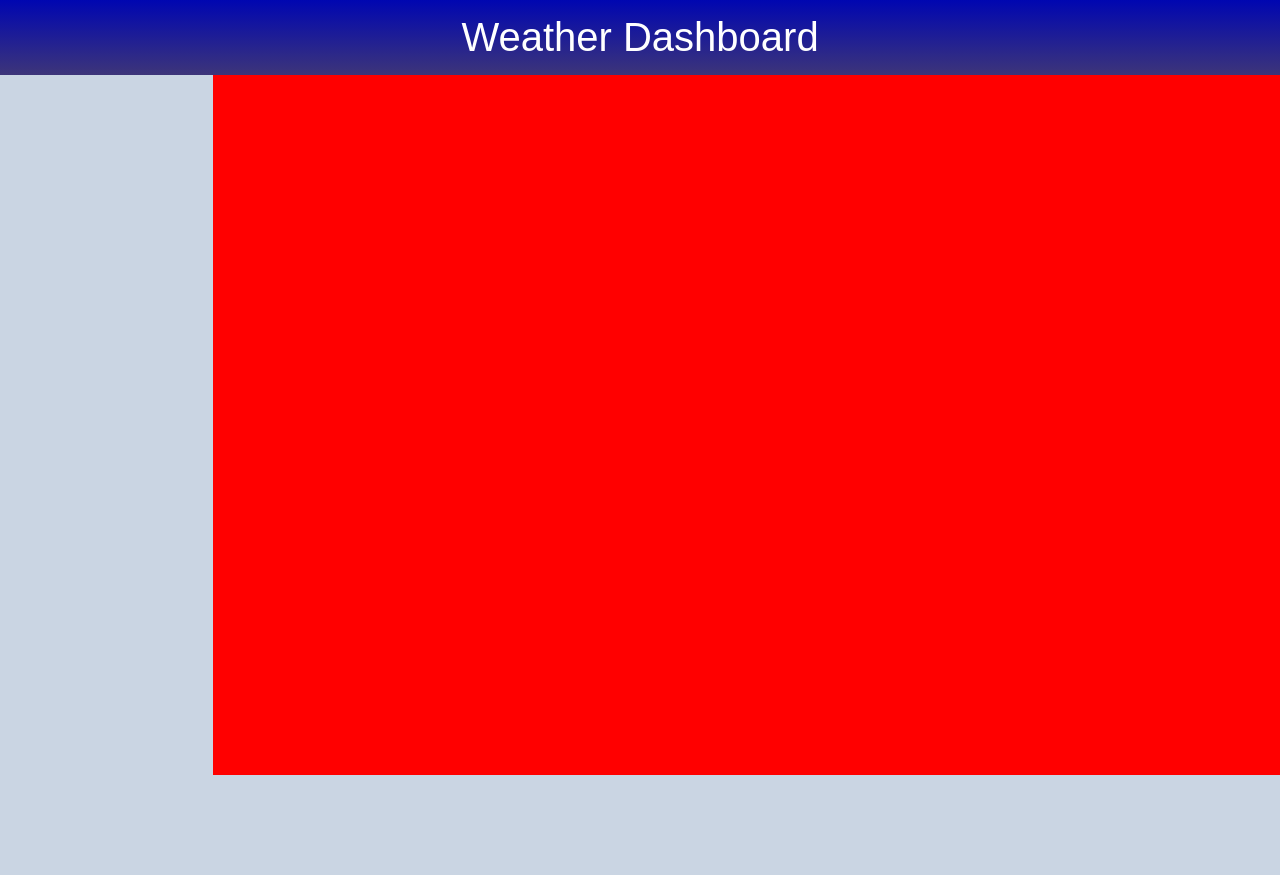
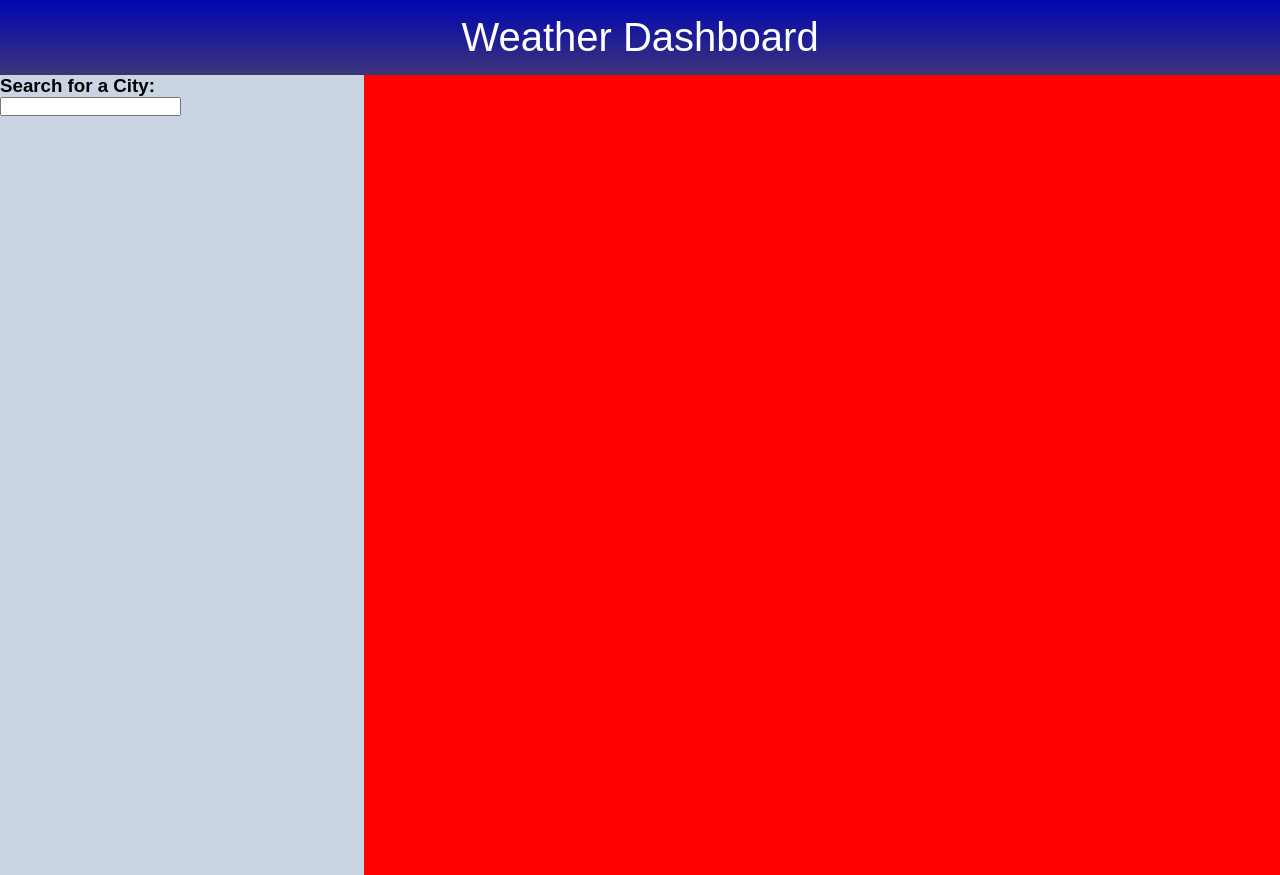
Before and after one commit to WorldUnfurled/weather-dashboard_BG, a plain HTML site: page index.html in a window 1280 px wide. Before the commit the page ends 800 px from the top, so only its background shows below. Drawn offline with Linux system fonts and the light colour scheme; no server answers.

Commit message:
Added search description and input to sidebar; Made main section size 100 vh

```diff
--- a/assets/css/style.css
+++ b/assets/css/style.css
@@ -25,7 +25,7 @@ aside {
 }
 
 main {
-    height: 700px;
+    height: 100vh;
     flex-grow: 5;
     background-color: red;
 }
--- a/assets/js/script.js
+++ b/assets/js/script.js
@@ -23,10 +23,15 @@ function getForecast() {
 
             for (var i = 0; i < 6; i++) {
                 weather = data.daily[i].weather[0].main; //Weather
+                console.log(data.daily[i].weather[0].main);
                 temp = data.daily[i].temp.day; //Temperature
+                console.log(data.daily[i].temp.day);
                 wind = data.daily[i].wind_speed; //Wind Speed
+                console.log(data.daily[i].wind_speed);
                 humidity = data.daily[i].humidity; //Humidity
+                console.log(data.daily[i].humidity);
                 uvi = data.daily[i].uvi; //UV Index
+                console.log(data.daily[i].uvi);
 
                 forecastObj[i] = [];
 
--- a/index.html
+++ b/index.html
@@ -13,8 +13,9 @@
         Weather Dashboard
     </nav>
     <section id="container">
-        <aside id="search-box">
-
+        <aside id="search-section">
+            <h1 id="search-desc">Search for a City:</h1>
+            <input type="text" name="search" id="search">
         </aside>
         <main id="main-content">
 
```
